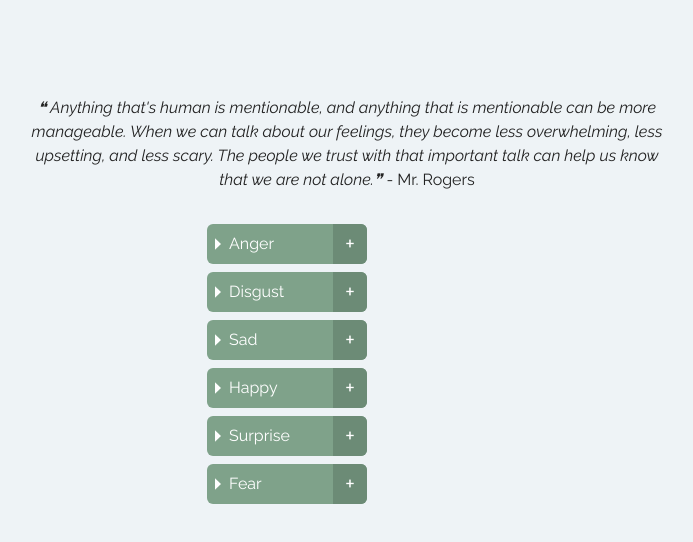
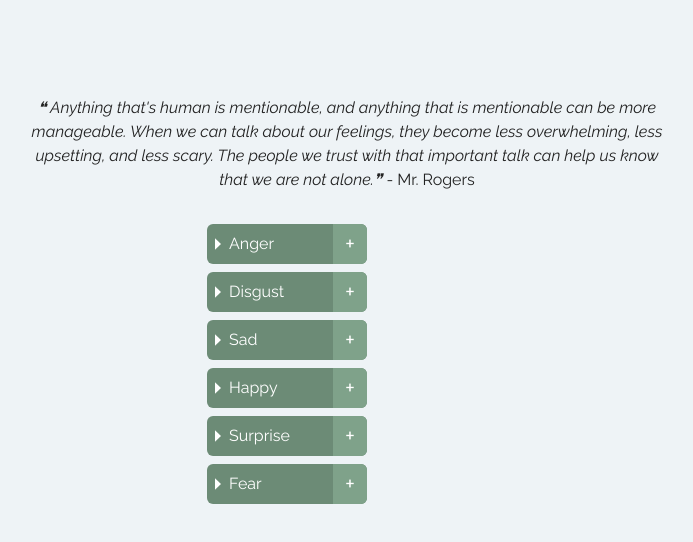
Before and after one commit to StevenVanBlerk/emotion-wheel, a Next.js app: page / in a window 1280 px wide. Shown: the top 542 px of the page, without its empty margins (293-986 px from the left). Built offline with nearby package versions, Linux system fonts and the light colour scheme.

Commit message:
swapped primary and secondary colour usage within buttons

```diff
--- a/src/app/components/EmotionSelection/EmotionList/EmotionRecursiveButton/EmotionRecursiveButton.tsx
+++ b/src/app/components/EmotionSelection/EmotionList/EmotionRecursiveButton/EmotionRecursiveButton.tsx
@@ -24,10 +24,9 @@ const EmotionRecursiveButton = ({
   const hasSubEmotions = Object.keys(subEmotions).length > 0;
   return (
     <li className={`${isActive ? enabledClassNames : disabledClassNames}`}>
-      {/* <li className={`${isActive ? enabledClassNames : disabledClassNames} flex`}> */}
       {/* Buttons wrapper */}
       <div
-        className={`text-md my-1 flex h-10 w-40 columns-1 rounded-md bg-secondary text-primaryText`}
+        className={`text-md my-1 flex h-10 w-40 columns-1 rounded-md bg-primary text-primaryText`}
       >
         {/* Expand button */}
         <button
@@ -50,7 +49,7 @@ const EmotionRecursiveButton = ({
         </button>
         {/* Submit button */}
         <button
-          className="ml-auto h-full rounded-r-md bg-primary px-3"
+          className="ml-auto h-full rounded-r-md bg-secondary px-3"
           disabled={!isActive}
           onClick={() => onEmotionSubmit(emotionKeySequence)}
         >
@@ -65,7 +64,6 @@ const EmotionRecursiveButton = ({
       {/* SubEmotions */}
       {subEmotions && isSelected && (
         <ul className="ml-16 flex flex-col gap-x-2">
-          {/* // <ul className="ml-2 flex flex-col gap-x-2"> */}
           {Object.entries(subEmotions).map(([key, subEmotion]) => {
             return (
               <EmotionRecursiveButton
--- a/src/app/components/SelectedEmotions/Pill/Pill.tsx
+++ b/src/app/components/SelectedEmotions/Pill/Pill.tsx
@@ -6,7 +6,7 @@ type PillProps = { label: string; onClear: (label: string) => void };
 const Pill = ({ label, onClear }: PillProps) => {
   const buttonId = `emotion-${label}`;
   return (
-    <li className="flex w-fit justify-between gap-2 rounded-full bg-secondary pl-2 text-primaryText">
+    <li className="flex w-fit justify-between gap-2 rounded-full bg-primary pl-2 text-primaryText">
       <label
         className="py-2"
         // htmlFor={buttonId} // removing this is a bandaid solution to label triggering button onClick
@@ -15,7 +15,7 @@ const Pill = ({ label, onClear }: PillProps) => {
       </label>
       <button
         id={buttonId}
-        className="h-full rounded-r-full bg-primary pr-3 text-primaryText"
+        className="h-full rounded-r-full bg-secondary pr-3 text-primaryText"
         onClick={(e) => onClear(label)}
         aria-label={`remove ${label}`}
       >
```
